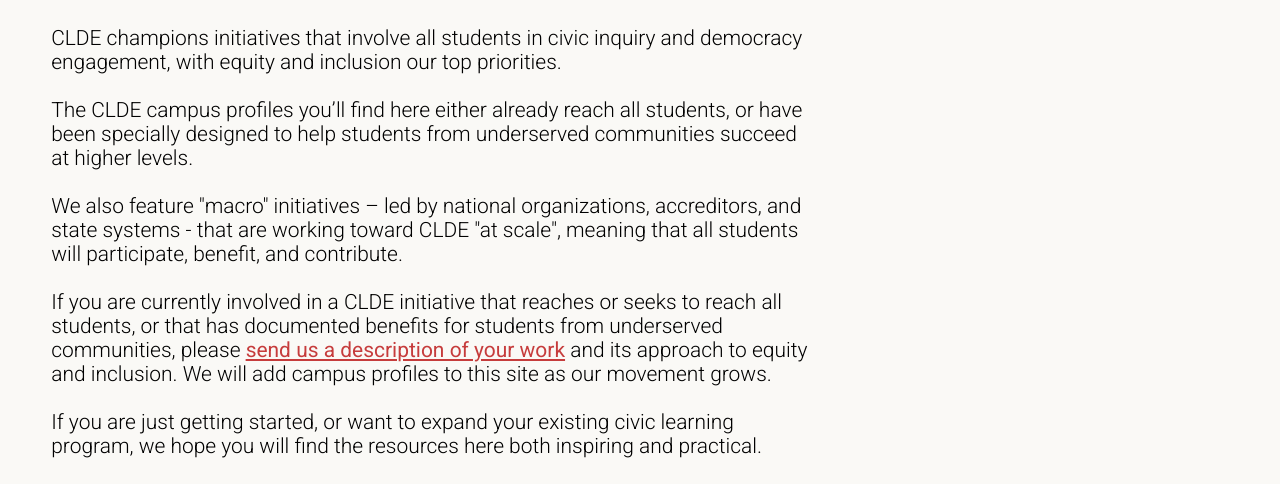
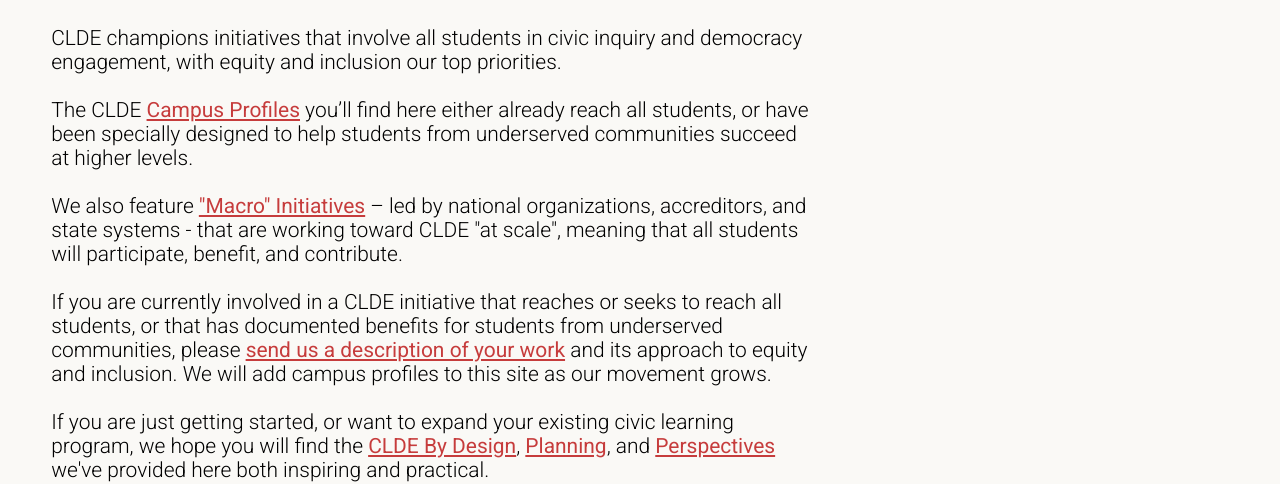
Before and after one commit to sydneygoldberger/CollegeCivicLearning, a plain HTML site: page takeaction.html in a window 1280 px wide. Shown: the part 334-818 px from the top of the page. Drawn offline with Linux system fonts and the light colour scheme.

Commit message:
Update takeaction.html

```diff
--- a/takeaction.html
+++ b/takeaction.html
@@ -146,10 +146,10 @@
            CLDE champions initiatives that involve all students in civic inquiry and democracy engagement,
            with equity and inclusion our top priorities.
            <br><br>
-            The CLDE campus profiles you’ll find here either already reach all students, or have been specially
+            The CLDE <a href="campusprofiles">Campus Profiles</a> you’ll find here either already reach all students, or have been specially
             designed to help students from underserved communities succeed at higher levels.
             <br><br>
-            We also feature "macro" initiatives &#8211; led by national organizations, accreditors, and state systems - that
+            We also feature <a href="macroinitiatives">"Macro" Initiatives</a> &#8211; led by national organizations, accreditors, and state systems - that
             are working toward CLDE "at scale", meaning that all students will participate, benefit, and contribute.
             <br><br>
             If you are currently involved in a CLDE initiative that reaches or seeks to reach all
@@ -158,7 +158,8 @@
             profiles to this site as our movement grows.
             <br><br>
             If you are just getting started, or want to expand your existing civic learning program, we hope you
-            will find the resources here both inspiring and practical.
+            will find the <a href="cldebydesign">CLDE By Design</a>, <a href="planning">Planning</a>, and <a href="perspectives&issues">Perspectives</a>
+            we've provided here both inspiring and practical.
         </div>
     </div>
 
```
